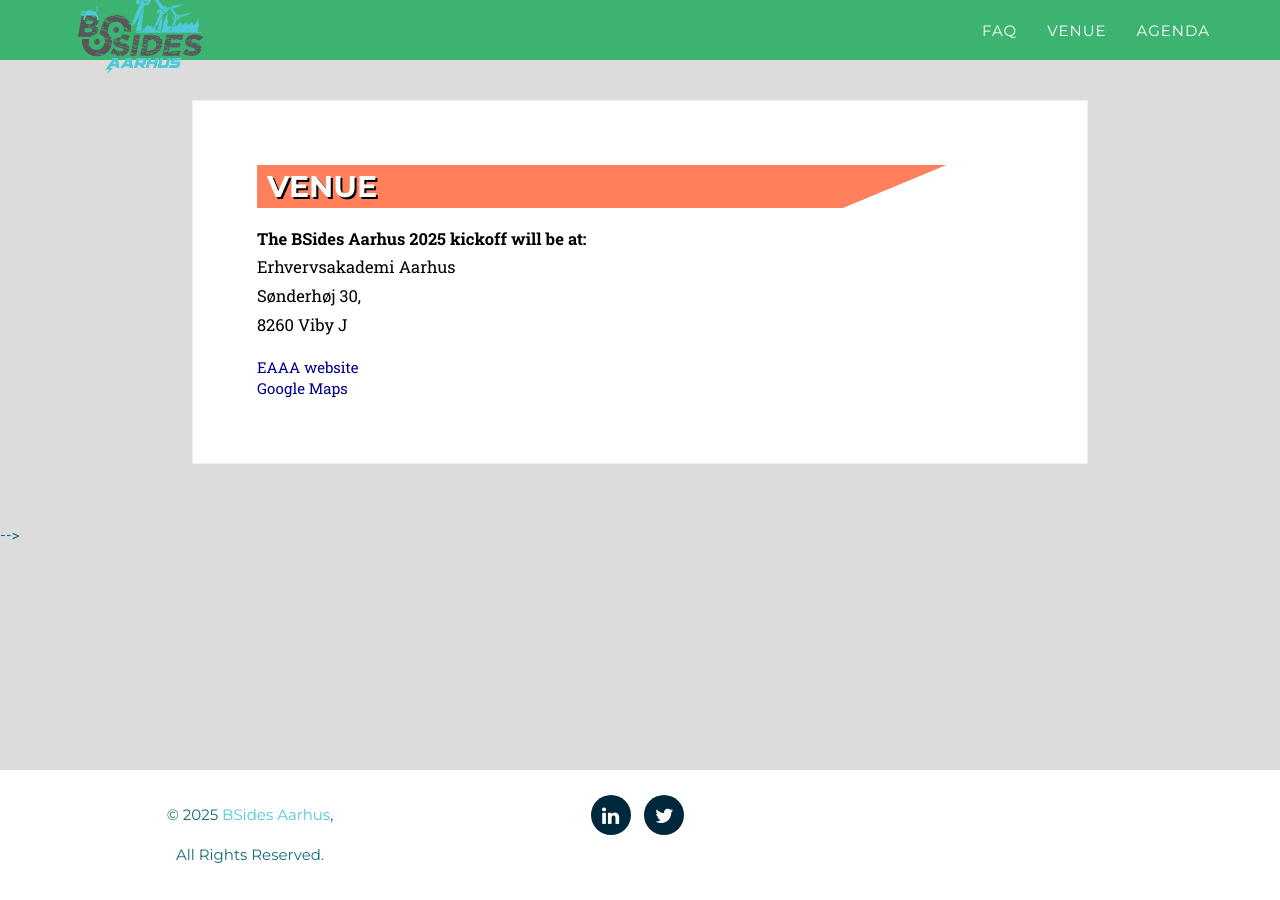
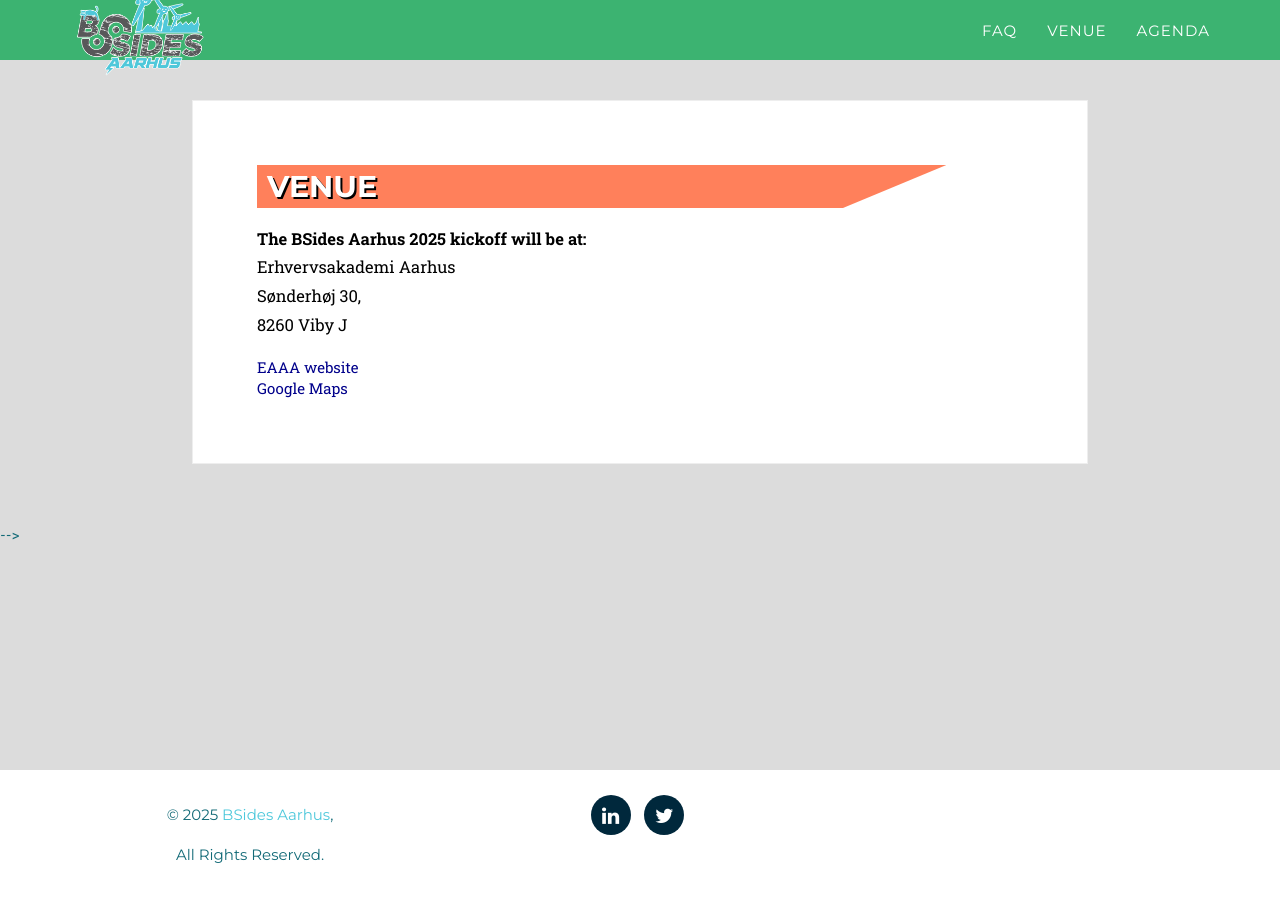
Before and after one commit to BSides-Aarhus/2020-Website, a Jekyll site: the page built from _2020_pages/venue.html, in a window 1280 px wide. Built offline with Jekyll 4.4.1, drawn with Linux system fonts in a browser that asks for light colours; some web fonts are replaced.

Commit message:
Update header.html

```diff
--- a/_includes/2020_data/header.html
+++ b/_includes/2020_data/header.html
@@ -9,7 +9,7 @@
                     <span class="icon-bar"></span>
                     <span class="icon-bar"></span>
                 </button>
-                <a class="navbar-brand page-scroll" href="/"><img src="../css/2020_style/img/logos/BSides_Aarhus_Transparent.png" style="margin-top:-70px" width="140px" alt="icon-about"></a>
+                <a class="navbar-brand page-scroll" href="/"><img src="../css/2020_style/img/logos/BSides_Aarhus_WhiteOutline.png" style="margin-top:-70px" width="140px" alt="icon-about"></a>
             </div>
 
             <!-- Collect the nav links, forms, and other content for toggling -->
```
